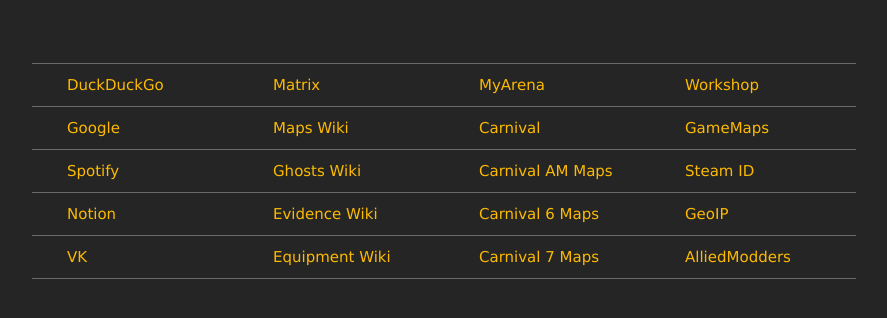
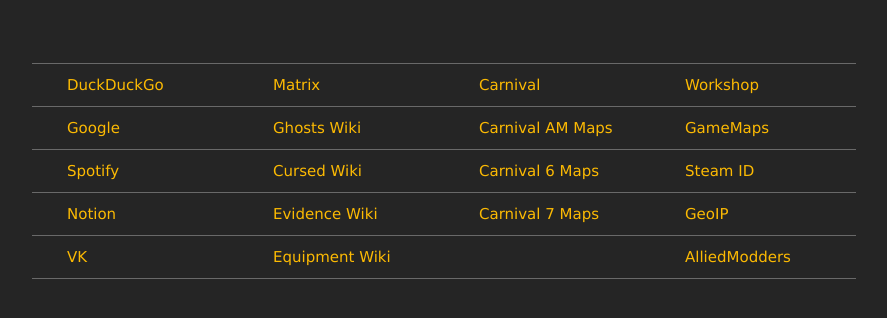
Before and after one commit to ndnkle/steam-homepage, a plain HTML site: page index.html in a window 1280 px wide. Shown: the whole page, without its empty margins (196-1083 px from the left). Drawn offline with Linux system fonts and the light colour scheme.

Commit message:
Update index.html

```diff
--- a/index.html
+++ b/index.html
@@ -20,31 +20,31 @@
 	<tr>
 		<td><a href="https://start.duckduckgo.com/" rel="noopener noreferrer nofollow">DuckDuckGo</a></td>
 		<td><a href="https://phasmophobia-matrix.com/ru" rel="noopener noreferrer nofollow">Matrix</a></td>
-		<td><a href="https://www.myarena.ru/home.php?m=gamemanager&p=gamestatus&home=3347" rel="noopener noreferrer nofollow">MyArena</a></td>
+		<td><a href="https://carnival.rip/" rel="noopener noreferrer nofollow">Carnival</a></td>
 		<td><a href="https://steamcommunity.com/app/550/workshop/" rel="noopener noreferrer nofollow">Workshop</a></td>
 	</tr>
 	<tr>
 		<td><a href="https://www.google.com/ncr" rel="noopener noreferrer nofollow">Google</a></td>
-		<td><a href="https://phasmophobia.fandom.com/wiki/Maps" rel="noopener noreferrer nofollow">Maps Wiki</a></td>
-		<td><a href="https://carnival.rip/" rel="noopener noreferrer nofollow">Carnival</a></td>
+		<td><a href="https://phasmophobia.fandom.com/wiki/Ghosts" rel="noopener noreferrer nofollow">Ghosts Wiki</a></td>
+		<td><a href="https://steamcommunity.com/sharedfiles/filedetails/?id=408882200" rel="noopener noreferrer nofollow">Carnival AM Maps</a></td>
 		<td><a href="https://www.gamemaps.com/l4d2/" rel="noopener noreferrer nofollow">GameMaps</a></td>
 	</tr>
 	<tr>
 		<td><a href="https://www.spotify.com/us/" rel="noopener noreferrer nofollow">Spotify</a></td>
-		<td><a href="https://phasmophobia.fandom.com/wiki/Ghosts" rel="noopener noreferrer nofollow">Ghosts Wiki</a></td>
-		<td><a href="https://steamcommunity.com/sharedfiles/filedetails/?id=408882200" rel="noopener noreferrer nofollow">Carnival AM Maps</a></td>
+		<td><a href="https://phasmophobia.fandom.com/wiki/Cursed_possession" rel="noopener noreferrer nofollow">Cursed Wiki</a></td>
+		<td><a href="https://steamcommunity.com/sharedfiles/filedetails/?id=2511529164" rel="noopener noreferrer nofollow">Carnival 6 Maps</a></td>
 		<td><a href="https://steamid.io/" rel="noopener noreferrer nofollow">Steam ID</a></td>
 	</tr>
 	<tr>
 		<td><a href="https://www.notion.so/" rel="noopener noreferrer nofollow">Notion</a></td>
 		<td><a href="https://phasmophobia.fandom.com/wiki/Evidence" rel="noopener noreferrer nofollow">Evidence Wiki</a></td>
-		<td><a href="https://steamcommunity.com/sharedfiles/filedetails/?id=2511529164" rel="noopener noreferrer nofollow">Carnival 6 Maps</a></td>
+		<td><a href="https://steamcommunity.com/sharedfiles/filedetails/?id=2576820759" rel="noopener noreferrer nofollow">Carnival 7 Maps</a></td>
 		<td><a href="https://www.maxmind.com/en/geoip-demo" rel="noopener noreferrer nofollow">GeoIP</a></td>
 	</tr>
 	<tr>
 		<td><a href="https://vk.com/bookmarks?type=group" rel="noopener noreferrer nofollow">VK</a></td>
 		<td><a href="https://phasmophobia.fandom.com/wiki/Equipment" rel="noopener noreferrer nofollow">Equipment Wiki</a></td>
-		<td><a href="https://steamcommunity.com/sharedfiles/filedetails/?id=2576820759" rel="noopener noreferrer nofollow">Carnival 7 Maps</a></td>
+		<td></td>
 		<td><a href="https://forums.alliedmods.net/forumdisplay.php?f=108" rel="noopener noreferrer nofollow">AlliedModders</a></td>
 	</tr>
 </tbody>
```
